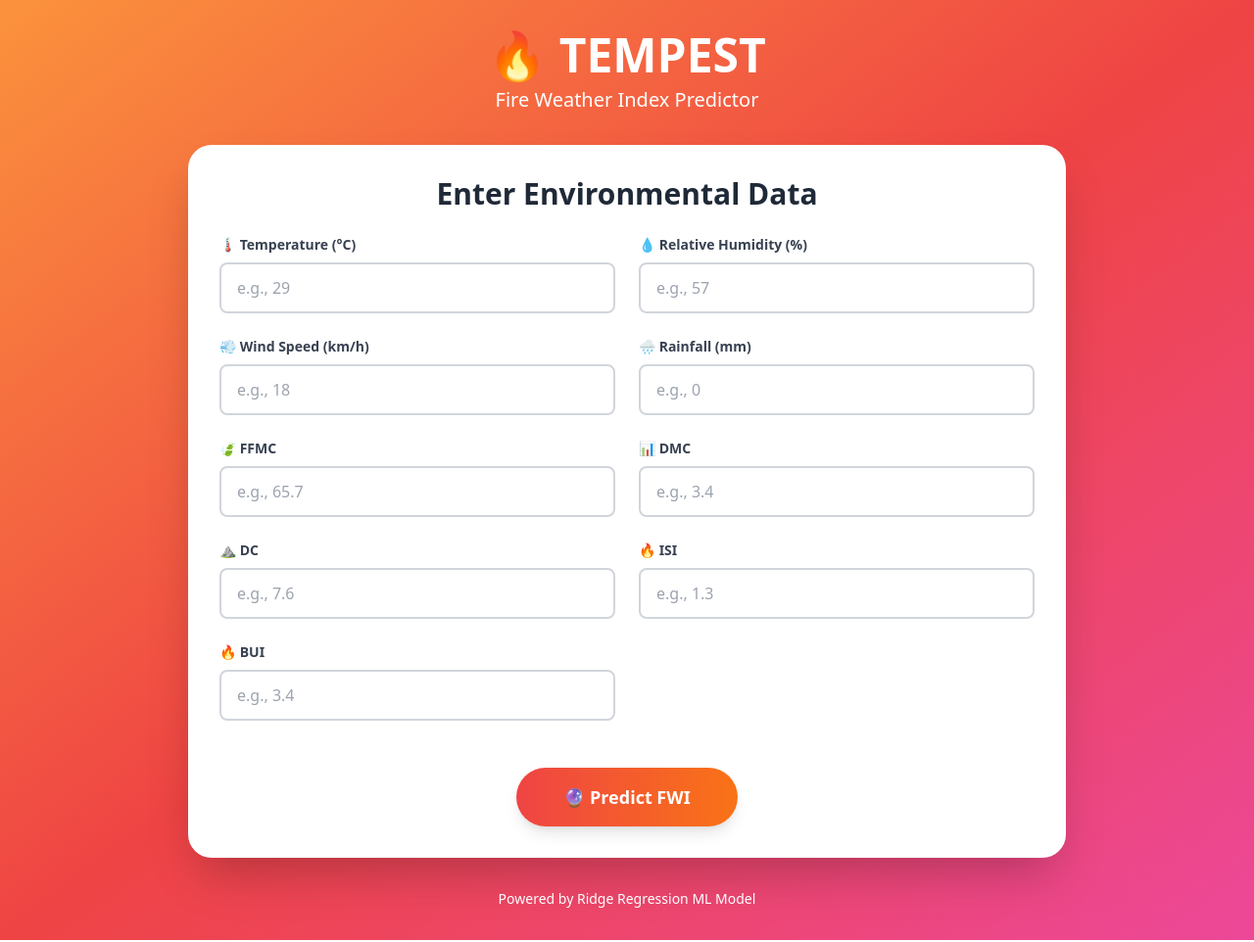
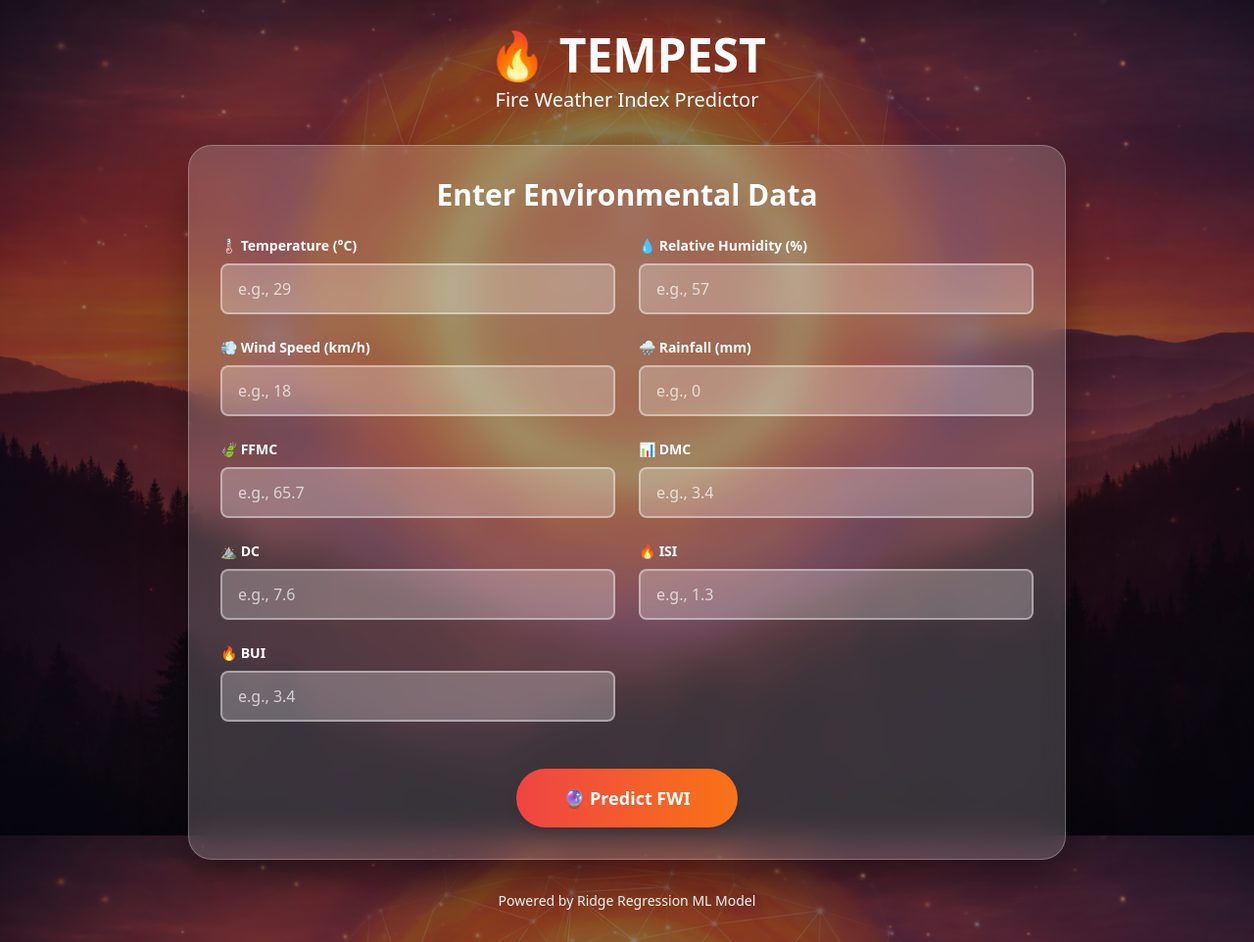
Before and after one commit to jaskarn09/tempest, a Flask app: page / in a window 1280 px wide. Shown: the whole page at 98% size. Run offline with Flask 3, Linux system fonts and the light colour scheme; parts of the project's set-up code (start-up, migrations or seed data) failed here and were passed over.

Commit message:
Enhance UI with glassmorphism and climate-themed forest background

```diff
--- a/static/style.css
+++ b/static/style.css
@@ -617,6 +617,14 @@ video {
   margin-bottom: 2rem;
 }
 
+.mt-2 {
+  margin-top: 0.5rem;
+}
+
+.mt-4 {
+  margin-top: 1rem;
+}
+
 .mt-8 {
   margin-top: 2rem;
 }
@@ -936,6 +944,11 @@ video {
   line-height: 1.75rem;
 }
 
+.text-xs {
+  font-size: 0.75rem;
+  line-height: 1rem;
+}
+
 .font-bold {
   font-weight: 700;
 }
@@ -1064,3 +1077,38 @@ video {
     grid-template-columns: repeat(4, minmax(0, 1fr));
   }
 }
+/* ===== Glassmorphism Card ===== */
+.glass-card {
+  background: rgba(255, 255, 255, 0.18);
+  backdrop-filter: blur(14px);
+  -webkit-backdrop-filter: blur(14px);
+  border-radius: 24px;
+  border: 1px solid rgba(255, 255, 255, 0.25);
+  box-shadow: 0 20px 45px rgba(0, 0, 0, 0.35);
+}
+
+/* ===== Glass Inputs ===== */
+.input-glass {
+  width: 100%;
+  padding: 0.75rem 1rem;
+  background: rgba(255, 255, 255, 0.25);
+  border: 2px solid rgba(255, 255, 255, 0.4);
+  border-radius: 0.5rem;
+  color: #fff;
+  outline: none;
+}
+
+.input-glass::placeholder {
+  color: rgba(255, 255, 255, 0.7);
+}
+
+.input-glass:focus {
+  border-color: #fb7185;
+  background: rgba(255, 255, 255, 0.35);
+}
+/* ===== Forest Background ===== */
+.bg-forest {
+  background:
+    linear-gradient(rgba(0,0,0,0.45), rgba(0,0,0,0.45)),
+    url("/static/bg-forest.jpg") center / cover no-repeat fixed;
+}
--- a/templates/index.html
+++ b/templates/index.html
@@ -6,7 +6,8 @@
     <title>Tempest - FWI Predictor</title>
     <link rel="stylesheet" href="{{ url_for('static', filename='style.css') }}">
 </head>
-<body class="bg-gradient-to-br from-orange-400 via-red-500 to-pink-500 min-h-screen">
+
+<body class="bg-forest min-h-screen">
 
     <div class="container mx-auto px-4 py-8">
 
@@ -16,10 +17,10 @@
             <p class="text-xl">Fire Weather Index Predictor</p>
         </div>
 
-        <!-- Main Card -->
-        <div class="max-w-4xl mx-auto bg-white rounded-3xl shadow-2xl p-8">
+        <!-- Main Card (NOW TRANSPARENT) -->
+        <div class="max-w-4xl mx-auto glass-card p-8">
 
-            <h2 class="text-3xl font-bold text-gray-800 mb-6 text-center">
+            <h2 class="text-3xl font-bold text-white mb-6 text-center">
                 Enter Environmental Data
             </h2>
 
@@ -29,83 +30,83 @@
                 <div class="grid grid-cols-1 md:grid-cols-2 gap-6">
 
                     <div>
-                        <label class="block text-sm font-semibold text-gray-700 mb-2">
+                        <label class="block text-sm font-semibold text-white mb-2">
                             🌡️ Temperature (°C)
                         </label>
                         <input type="number" step="0.01" name="temperature" required
-                               class="w-full px-4 py-3 border-2 border-gray-300 rounded-lg focus:border-red-500 focus:outline-none"
+                               class="input-glass"
                                placeholder="e.g., 29">
                     </div>
 
                     <div>
-                        <label class="block text-sm font-semibold text-gray-700 mb-2">
+                        <label class="block text-sm font-semibold text-white mb-2">
                             💧 Relative Humidity (%)
                         </label>
                         <input type="number" step="0.01" name="rh" required
-                               class="w-full px-4 py-3 border-2 border-gray-300 rounded-lg focus:border-red-500 focus:outline-none"
+                               class="input-glass"
                                placeholder="e.g., 57">
                     </div>
 
                     <div>
-                        <label class="block text-sm font-semibold text-gray-700 mb-2">
+                        <label class="block text-sm font-semibold text-white mb-2">
                             💨 Wind Speed (km/h)
                         </label>
                         <input type="number" step="0.01" name="ws" required
-                               class="w-full px-4 py-3 border-2 border-gray-300 rounded-lg focus:border-red-500 focus:outline-none"
+                               class="input-glass"
                                placeholder="e.g., 18">
                     </div>
 
                     <div>
-                        <label class="block text-sm font-semibold text-gray-700 mb-2">
+                        <label class="block text-sm font-semibold text-white mb-2">
                             🌧️ Rainfall (mm)
                         </label>
                         <input type="number" step="0.01" name="rain" required
-                               class="w-full px-4 py-3 border-2 border-gray-300 rounded-lg focus:border-red-500 focus:outline-none"
+                               class="input-glass"
                                placeholder="e.g., 0">
                     </div>
 
                     <div>
-                        <label class="block text-sm font-semibold text-gray-700 mb-2">
+                        <label class="block text-sm font-semibold text-white mb-2">
                             🍃 FFMC
                         </label>
                         <input type="number" step="0.01" name="ffmc" required
-                               class="w-full px-4 py-3 border-2 border-gray-300 rounded-lg focus:border-red-500 focus:outline-none"
+                               class="input-glass"
                                placeholder="e.g., 65.7">
                     </div>
 
                     <div>
-                        <label class="block text-sm font-semibold text-gray-700 mb-2">
+                        <label class="block text-sm font-semibold text-white mb-2">
                             📊 DMC
                         </label>
                         <input type="number" step="0.01" name="dmc" required
-                               class="w-full px-4 py-3 border-2 border-gray-300 rounded-lg focus:border-red-500 focus:outline-none"
+                               class="input-glass"
                                placeholder="e.g., 3.4">
                     </div>
 
                     <div>
-                        <label class="block text-sm font-semibold text-gray-700 mb-2">
+                        <label class="block text-sm font-semibold text-white mb-2">
                             ⛰️ DC
                         </label>
                         <input type="number" step="0.01" name="dc" required
-                               class="w-full px-4 py-3 border-2 border-gray-300 rounded-lg focus:border-red-500 focus:outline-none"
+                               class="input-glass"
                                placeholder="e.g., 7.6">
                     </div>
 
                     <div>
-                        <label class="block text-sm font-semibold text-gray-700 mb-2">
+                        <label class="block text-sm font-semibold text-white mb-2">
                             🔥 ISI
                         </label>
                         <input type="number" step="0.01" name="isi" required
-                               class="w-full px-4 py-3 border-2 border-gray-300 rounded-lg focus:border-red-500 focus:outline-none"
+                               class="input-glass"
                                placeholder="e.g., 1.3">
                     </div>
 
                     <div>
-                        <label class="block text-sm font-semibold text-gray-700 mb-2">
+                        <label class="block text-sm font-semibold text-white mb-2">
                             🔥 BUI
                         </label>
                         <input type="number" step="0.01" name="bui" required
-                               class="w-full px-4 py-3 border-2 border-gray-300 rounded-lg focus:border-red-500 focus:outline-none"
+                               class="input-glass"
                                placeholder="e.g., 3.4">
                     </div>
 
```
Also changed, not shown: templates/result.html (+39 -37 lines), static/bg-forest.jpg (added).
